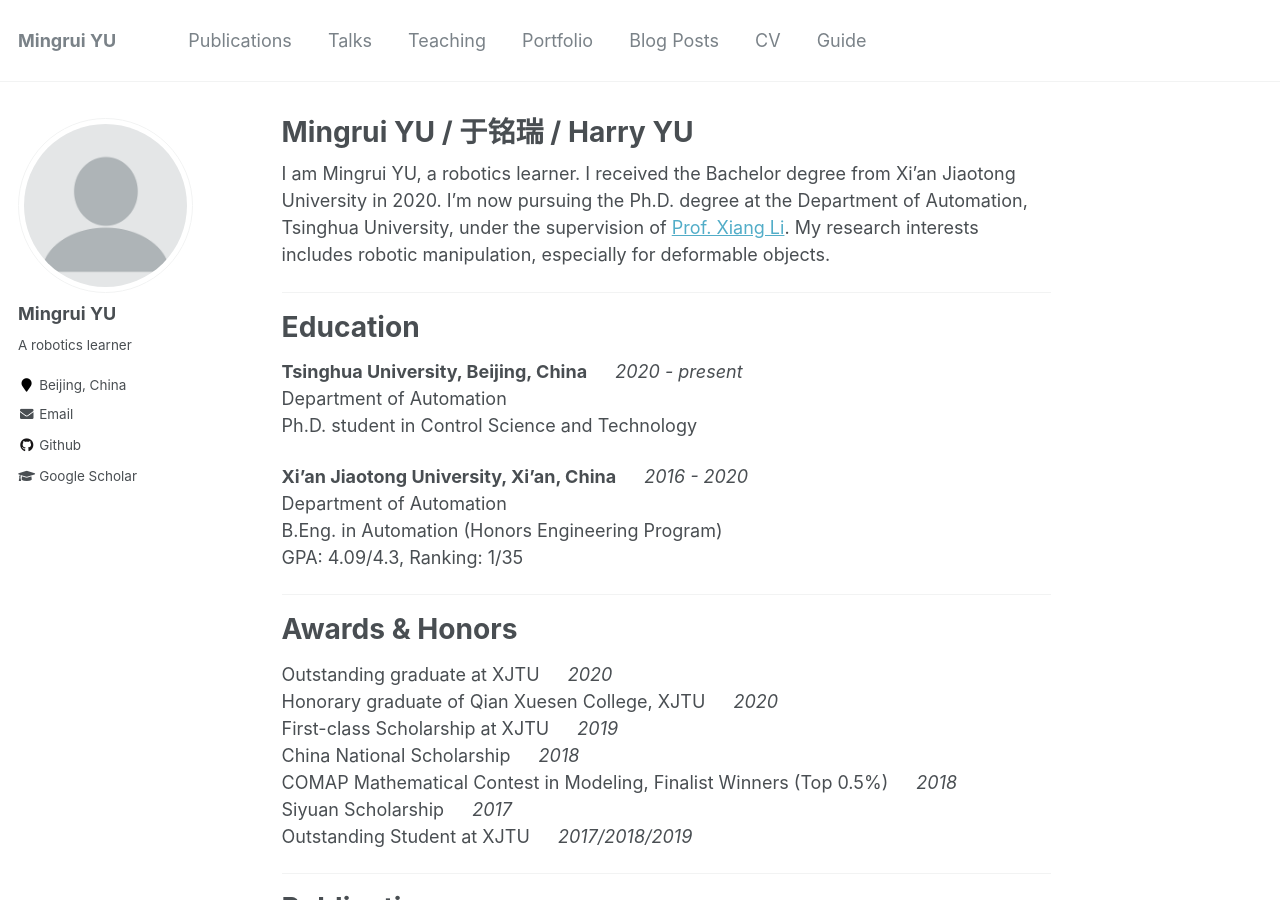
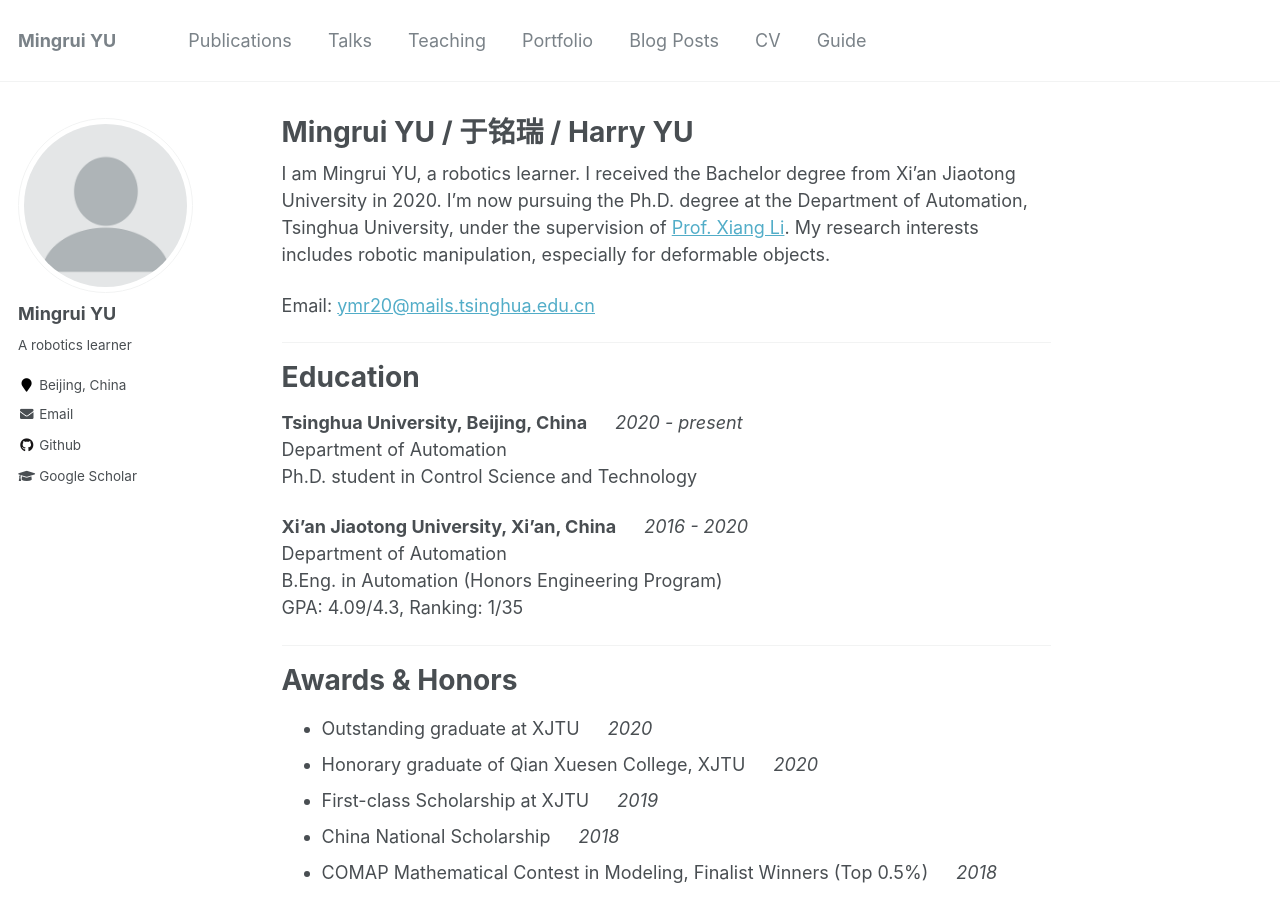
Before and after one commit to Mingrui-Yu/Mingrui-Yu.github.io, a Jekyll site: the page built from _pages/about.md, in a window 1280 px wide and 900 px high. Built offline with Jekyll 4.4.1, drawn with Linux system fonts in a browser that asks for light colours.

Commit message:
Update about.md

```diff
--- a/_pages/about.md
+++ b/_pages/about.md
@@ -9,6 +9,8 @@ redirect_from:
 ---
 
 I am Mingrui YU, a robotics learner. I received the Bachelor degree from Xi'an Jiaotong University in 2020. I'm now pursuing the Ph.D. degree at the Department of Automation, Tsinghua University, under the supervision of [Prof. Xiang Li](https://sites.google.com/view/homepageoflixiang/home). My research interests includes robotic manipulation, especially for deformable objects.
+
+Email: [ymr20@mails.tsinghua.edu.cn](mailto:ymr20@mails.tsinghua.edu.cn)
 
 ***
 
@@ -29,13 +31,13 @@ GPA: 4.09/4.3, Ranking: 1/35
 
 Awards & Honors
 ======
-Outstanding graduate at XJTU &emsp; *2020*
-Honorary graduate of Qian Xuesen College, XJTU  &emsp; *2020*
-First-class Scholarship at XJTU &emsp; *2019*
-China National Scholarship &emsp; *2018*
-COMAP Mathematical Contest in Modeling, Finalist Winners (Top 0.5%) &emsp; *2018*
-Siyuan Scholarship &emsp; *2017*
-Outstanding Student at XJTU &emsp; *2017/2018/2019*
+* Outstanding graduate at XJTU &emsp; *2020*
+* Honorary graduate of Qian Xuesen College, XJTU  &emsp; *2020*
+* First-class Scholarship at XJTU &emsp; *2019*
+* China National Scholarship &emsp; *2018*
+* COMAP Mathematical Contest in Modeling, Finalist Winners (Top 0.5%) &emsp; *2018*
+* Siyuan Scholarship &emsp; *2017*
+* Outstanding Student at XJTU &emsp; *2017/2018/2019*
 
 ***
 
```
